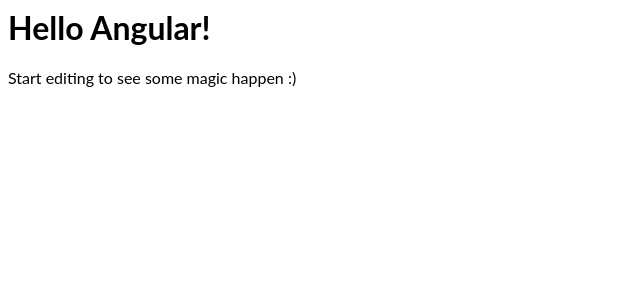
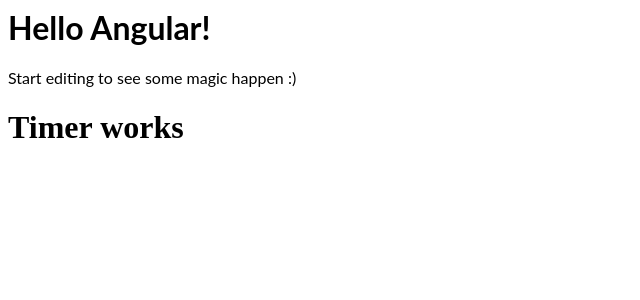
Before and after one commit to saijeevanballa/angular-timer, an Angular app: page / in a window 1280 px wide. Shown: the top 300 px of the page, without its empty margins (0-640 px from the left). Built offline with nearby package versions, Linux system fonts and the light colour scheme.

Commit message:
3 files modified, 2 added

```diff
--- a/src/app/app.component.html
+++ b/src/app/app.component.html
@@ -2,3 +2,4 @@
 <p>
   Start editing to see some magic happen :)
 </p>
+<app-timer></app-timer>
--- a/src/app/app.module.ts
+++ b/src/app/app.module.ts
@@ -4,10 +4,11 @@
 
 import { AppComponent } from './app.component';
 import { HelloComponent } from './hello.component';
+import { TimerComponent } from './components/timer/timer.component'
 
 @NgModule({
   imports:      [ BrowserModule, FormsModule ],
-  declarations: [ AppComponent, HelloComponent ],
+  declarations: [ AppComponent, HelloComponent, TimerComponent ],
   bootstrap:    [ AppComponent ]
 })
 export class AppModule { }
--- /dev/null
+++ b/src/app/components/timer/timer.component.html
@@ -0,0 +1 @@
+<h1> Timer works </h1>
```
Also changed, not shown: src/app/components/timer/timer.component.ts (+10 -0 lines), src/app/components/timer/timer.component.css (added).
